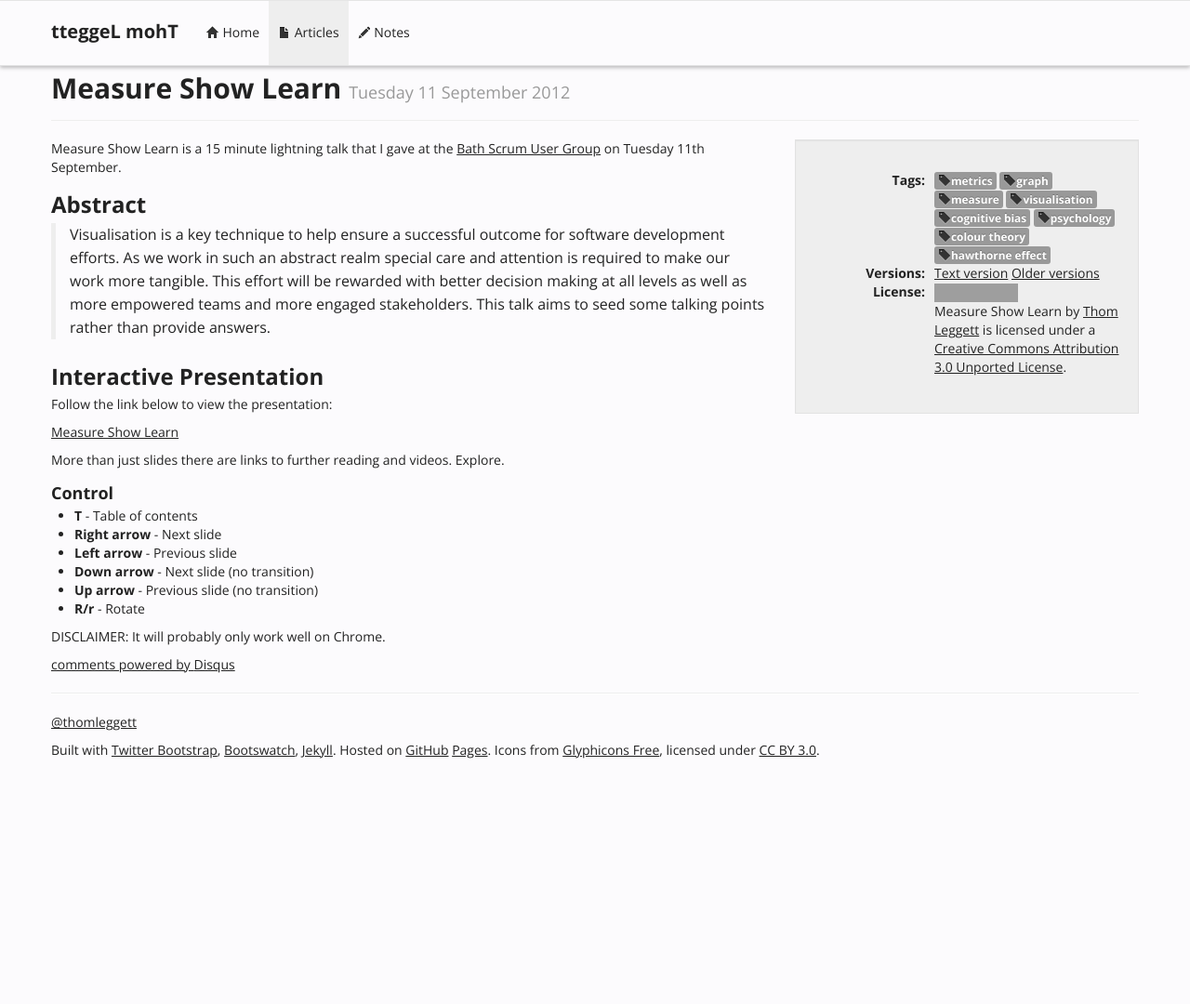
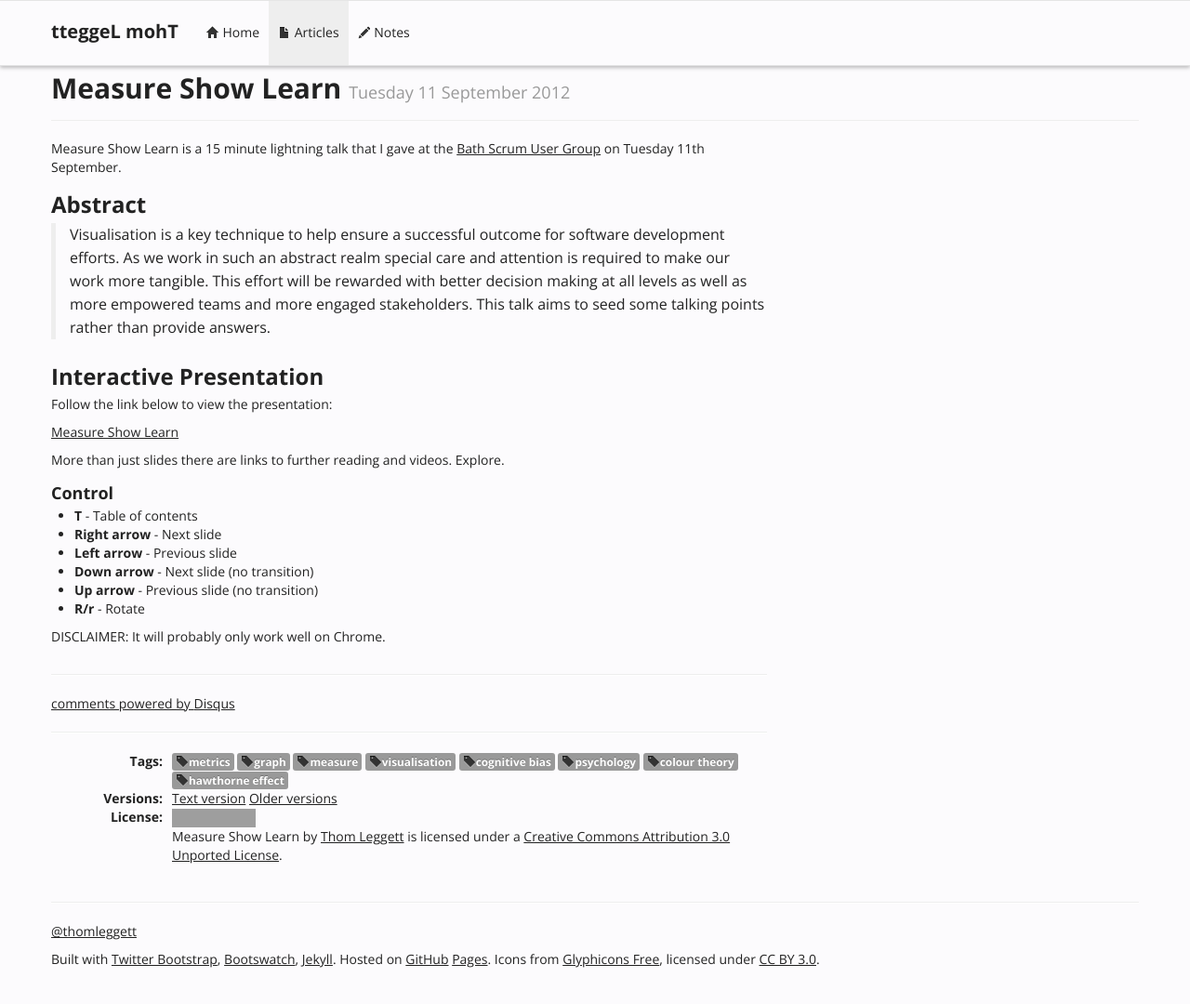
Before and after one commit to tteggel/tteggel.github.io, a Jekyll site: the page built from articles/_posts/2012-09-11-measure-show-learn.md, in a window 1280 px wide and 1092 px high. Shown: the top 1080 px of the window at 93% size. Built offline with Jekyll 4.4.1, drawn with Linux system fonts in a browser that asks for light colours; nearby versions of some CDN libraries; comment, search, counter and statistics services are not loaded; grey boxes are pictures that could not be loaded.

Commit message:
Tweak article layout for better readability.

```diff
--- a/_layouts/article.html
+++ b/_layouts/article.html
@@ -5,8 +5,26 @@ layout: default
   <div class="span8">
     {{ content }}
   </div>
-  <div class="span4">
-    <div class="well">
+</div>
+<div class="row">
+  <div class="span8">
+    <hr/>
+    <div id="disqus_thread"></div>
+    <script type="text/javascript">
+      var disqus_shortname = 'tteggel';
+      (function() {
+      var dsq = document.createElement('script'); dsq.type = 'text/javascript'; dsq.async = true;
+      dsq.src = 'http://' + disqus_shortname + '.disqus.com/embed.js';
+      (document.getElementsByTagName('head')[0] || document.getElementsByTagName('body')[0]).appendChild(dsq);
+      })();
+    </script>
+    <noscript>Please enable JavaScript to view the <a href="http://disqus.com/?ref_noscript">comments powered by Disqus.</a></noscript>
+    <a href="http://disqus.com" class="dsq-brlink">comments powered by <span class="logo-disqus">Disqus</span></a>
+  </div>
+</div>
+<div class="row">
+  <div class="span8">
+    <hr/>
       <dl class="dl-horizontal">
         {% if page.tags %}
         <dt>Tags:</dt>
@@ -28,21 +46,5 @@ layout: default
           <a rel="license" href="http://creativecommons.org/licenses/by/3.0/"><img alt="Creative Commons License" style="border-width:0" src="http://i.creativecommons.org/l/by/3.0/80x15.png" /></a><br /><span xmlns:dct="http://purl.org/dc/terms/" property="dct:title">{{ page.title }}</span> by <a xmlns:cc="http://creativecommons.org/ns#" href="https://twitter.com/thomleggett" property="cc:attributionName" rel="cc:attributionURL">Thom Leggett</a> is licensed under a <a rel="license" href="http://creativecommons.org/licenses/by/3.0/">Creative Commons Attribution 3.0 Unported License</a>.
         </dd>
       </dl>
-    </div>
   </div>
 </div>
-<div class="row">
-  <div class="span8">
-    <div id="disqus_thread"></div>
-    <script type="text/javascript">
-      var disqus_shortname = 'tteggel';
-      (function() {
-      var dsq = document.createElement('script'); dsq.type = 'text/javascript'; dsq.async = true;
-      dsq.src = 'http://' + disqus_shortname + '.disqus.com/embed.js';
-      (document.getElementsByTagName('head')[0] || document.getElementsByTagName('body')[0]).appendChild(dsq);
-      })();
-    </script>
-    <noscript>Please enable JavaScript to view the <a href="http://disqus.com/?ref_noscript">comments powered by Disqus.</a></noscript>
-    <a href="http://disqus.com" class="dsq-brlink">comments powered by <span class="logo-disqus">Disqus</span></a>
-  </div>
-</div>
```
